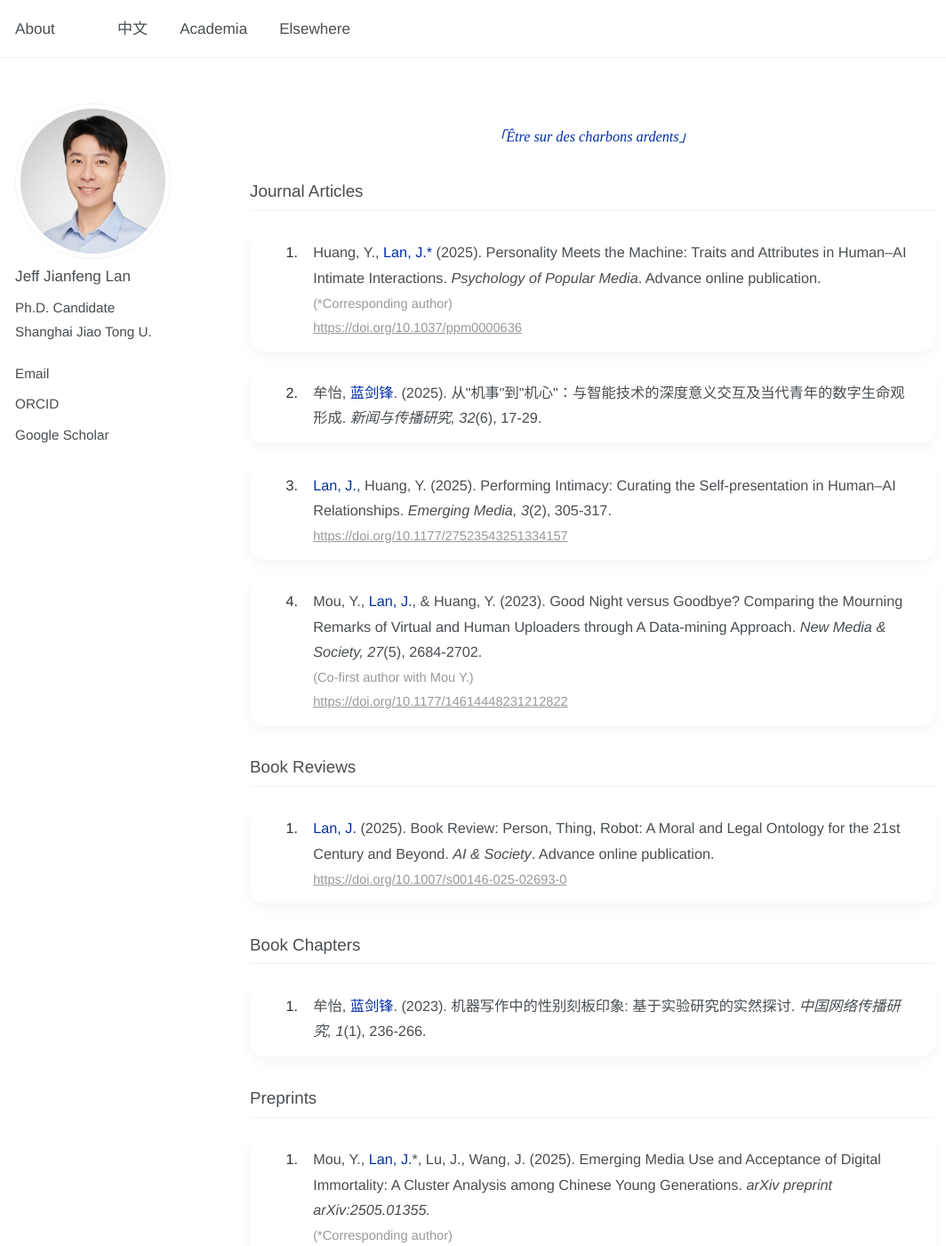
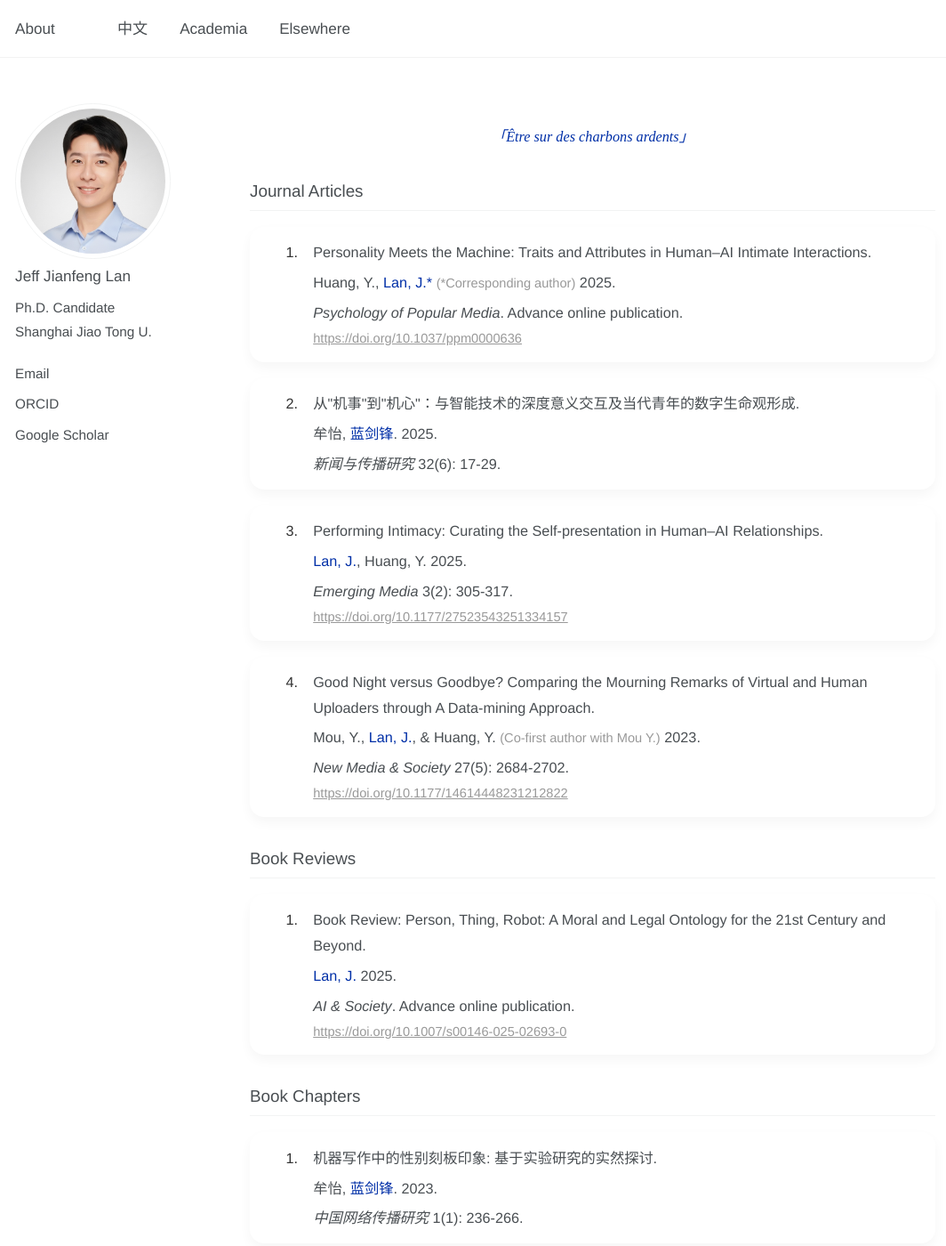
Before and after one commit to jianfenglan/jianfenglan.github.io, a Jekyll site: the page built from academia.md, in a window 1280 px wide and 1400 px high. Shown: the whole window at 89% size, without its empty margins (0-1064 px from the left). Built offline with Jekyll 4.4.1, drawn with Linux system fonts in a browser that asks for light colours; some of the changed text lies outside the part shown.

Commit message:
Update academia.md

```diff
--- a/academia.md
+++ b/academia.md
@@ -22,10 +21,10 @@ body {
 .publication-link,
 .auxiliary-text {
     color: #999;
-    font-size: 0.9em; /* 辅助信息字体可以略小 */
+    font-size: 0.9em;
     text-decoration: none;
     transition: color 0.2s ease;
-    display: block; /* 确保辅助文本独立一行 */
+    display: block;
     margin-top: 0.2rem;
     line-height: 1.6;
 }
@@ -84,13 +83,39 @@ h2 {
     overflow-wrap: break-word;
     word-break: break-word;
     font-size: 0.95em;
-    font-weight: 400; /* 取消加粗 */
+    font-weight: 400;
+}
+
+/* 新增：论文标题样式 */
+.publication-title {
+    display: block;
+    margin-bottom: 0.3rem;
+    line-height: 1.75;
+}
+
+/* 新增：作者行样式 */
+.publication-authors {
+    display: block;
+    line-height: 1.75;
+    margin-bottom: 0.3rem;
+}
+
+/* 新增：期刊信息行样式 */
+.publication-venue {
+    display: block;
+    line-height: 1.75;
 }
 
 /* 作者高亮：保持原有样式 */
 .my-name {
     color: #002FA7;
     font-weight: 400;
+}
+
+/* 新增：inline 辅助文本样式（用于通讯作者和共同一作标记）*/
+.auxiliary-text-inline {
+    color: #999;
+    font-size: 0.9em;
 }
 
 /* 4. Conference/Review 卡片样式：确保内容不加粗 */
@@ -107,37 +132,33 @@ h2 {
     border-radius: 12px;
     padding: 0.5rem 1rem;
     box-shadow: 0 4px 10px rgba(0, 0, 0, 0.04);
-    font-weight: 400; /* 取消加粗 */
+    font-weight: 400;
     font-size: 0.95em;
     line-height: 1.6;
 }
 
-/* 5. 无编号列表 - 关键修改：从 Grid 改为 Flex，实现内容自适应宽度 */
+/* 5. 无编号列表 */
 .no-counter-list {
-    display: flex; /* 改为 Flex 布局 */
-    flex-wrap: wrap; /* 允许卡片在一行内并排显示，空间不足时换行 */
-    gap: 1rem; /* 卡片之间的间距 */
+    display: flex;
+    flex-wrap: wrap;
+    gap: 1rem;
     margin-top: 1rem;
 }
 
-/* 无编号卡片样式 - 关键修改：移除 display: flex，让宽度由内容决定 */
+/* 无编号卡片样式 */
 .no-counter-card {
-    /* 移除原有的 display: flex; align-items: flex-start; */
     background: #fff;
     border: none;
     border-radius: 16px;
     padding: 0.8rem 1.2rem;
     box-shadow: 0 6px 14px rgba(0, 0, 0, 0.04);
     line-height: 1.75;
-    /* 允许卡片宽度根据内容自适应 */
     width: auto;
-    /* 确保内部内容块正确显示 */
     display: block;
 }
 
 /* 无编号内容 */
 .no-counter-content {
-    /* 移除 flex: 1; min-width: 0; 等 Flex 相关属性 */
     word-wrap: break-word;
     overflow-wrap: break-word;
     word-break: break-word;
@@ -147,11 +168,10 @@ h2 {
 
 /* 第一行/主标题样式：取消加粗，恢复正常字重 */
 .no-counter-content .first-line {
-    font-weight: 400; /* 恢复正常字重 */
+    font-weight: 400;
     display: block;
     line-height: 1.75;
 }
-
 
 /* 6. 移动端优化 */
 @media (max-width: 768px) {
@@ -171,7 +191,7 @@ h2 {
 .quote-style {
     font-family: 'Times New Roman', serif;
     font-style: italic;
-    color: #002fa7; /* 克莱因蓝 */
+    color: #002fa7;
     text-align: center;
     font-size: 0.95em;
     margin-top: 1.5rem;
@@ -186,24 +206,32 @@ h2 {
 <div class="publication-list">
     <div class="publication-card">
         <div class="publication-content">
-            Huang, Y., <span class="my-name">Lan, J.*</span> (2025). Personality Meets the Machine: Traits and Attributes in Human–AI Intimate Interactions. <em>Psychology of Popular Media</em>. Advance online publication. <span class="auxiliary-text">(*Corresponding author)</span>
+            <span class="publication-title">Personality Meets the Machine: Traits and Attributes in Human–AI Intimate Interactions.</span>
+            <span class="publication-authors">Huang, Y., <span class="my-name">Lan, J.*</span> <span class="auxiliary-text-inline">(*Corresponding author)</span> 2025.</span>
+            <span class="publication-venue"><em>Psychology of Popular Media</em>. Advance online publication.</span>
             <a href="https://doi.org/10.1037/ppm0000636" class="publication-link" target="_blank">https://doi.org/10.1037/ppm0000636</a>
         </div>
     </div>
     <div class="publication-card">
         <div class="publication-content">
-            牟怡, <span class="my-name">蓝剑锋</span>. (2025). 从"机事"到"机心"：与智能技术的深度意义交互及当代青年的数字生命观形成. <em>新闻与传播研究, 32</em>(6), 17-29.
+            <span class="publication-title">从"机事"到"机心"：与智能技术的深度意义交互及当代青年的数字生命观形成.</span>
+            <span class="publication-authors">牟怡, <span class="my-name">蓝剑锋</span>. 2025.</span>
+            <span class="publication-venue"><em>新闻与传播研究</em> 32(6): 17-29.</span>
         </div>
     </div>
     <div class="publication-card">
         <div class="publication-content">
-            <span class="my-name">Lan, J.</span>, Huang, Y. (2025). Performing Intimacy: Curating the Self-presentation in Human–AI Relationships. <em>Emerging Media, 3</em>(2), 305-317.
-              <a href="https://doi.org/10.1177/27523543251334157" class="publication-link" target="_blank">https://doi.org/10.1177/27523543251334157</a>
+            <span class="publication-title">Performing Intimacy: Curating the Self-presentation in Human–AI Relationships.</span>
+            <span class="publication-authors"><span class="my-name">Lan, J.</span>, Huang, Y. 2025.</span>
+            <span class="publication-venue"><em>Emerging Media</em> 3(2): 305-317.</span>
+            <a href="https://doi.org/10.1177/27523543251334157" class="publication-link" target="_blank">https://doi.org/10.1177/27523543251334157</a>
         </div>
     </div>
     <div class="publication-card">
         <div class="publication-content">
-            Mou, Y., <span class="my-name">Lan, J.</span>, & Huang, Y. (2023). Good Night versus Goodbye? Comparing the Mourning Remarks of Virtual and Human Uploaders through A Data-mining Approach. <em>New Media & Society, 27</em>(5), 2684-2702. <span class="auxiliary-text">(Co-first author with Mou Y.)</span>
+            <span class="publication-title">Good Night versus Goodbye? Comparing the Mourning Remarks of Virtual and Human Uploaders through A Data-mining Approach.</span>
+            <span class="publication-authors">Mou, Y., <span class="my-name">Lan, J.</span>, & Huang, Y. <span class="auxiliary-text-inline">(Co-first author with Mou Y.)</span> 2023.</span>
+            <span class="publication-venue"><em>New Media & Society</em> 27(5): 2684-2702.</span>
             <a href="https://doi.org/10.1177/14614448231212822" class="publication-link" target="_blank">https://doi.org/10.1177/14614448231212822</a>
         </div>
     </div>
@@ -213,8 +241,10 @@ h2 {
 <div class="publication-list">
     <div class="publication-card">
         <div class="publication-content">
-           <span class="my-name">Lan, J.</span> (2025). Book Review: Person, Thing, Robot: A Moral and Legal Ontology for the 21st Century and Beyond. <em>AI & Society</em>. Advance online publication.
-                <a href="https://doi.org/10.1007/s00146-025-02693-0" class="publication-link" target="_blank">https://doi.org/10.1007/s00146-025-02693-0</a>
+            <span class="publication-title">Book Review: Person, Thing, Robot: A Moral and Legal Ontology for the 21st Century and Beyond.</span>
+            <span class="publication-authors"><span class="my-name">Lan, J.</span> 2025.</span>
+            <span class="publication-venue"><em>AI & Society</em>. Advance online publication.</span>
+            <a href="https://doi.org/10.1007/s00146-025-02693-0" class="publication-link" target="_blank">https://doi.org/10.1007/s00146-025-02693-0</a>
         </div>
     </div>
 </div>
@@ -223,7 +253,9 @@ h2 {
 <div class="publication-list">
     <div class="publication-card">
         <div class="publication-content">
-            牟怡, <span class="my-name">蓝剑锋</span>. (2023). 机器写作中的性别刻板印象: 基于实验研究的实然探讨. <em>中国网络传播研究, 1</em>(1), 236-266.
+            <span class="publication-title">机器写作中的性别刻板印象: 基于实验研究的实然探讨.</span>
+            <span class="publication-authors">牟怡, <span class="my-name">蓝剑锋</span>. 2023.</span>
+            <span class="publication-venue"><em>中国网络传播研究</em> 1(1): 236-266.</span>
         </div>
     </div>
 </div>
@@ -232,13 +264,17 @@ h2 {
 <div class="publication-list">
     <div class="publication-card">
         <div class="publication-content">
-            Mou, Y., <span class="my-name">Lan, J.</span>*, Lu, J., Wang, J. (2025). Emerging Media Use and Acceptance of Digital Immortality: A Cluster Analysis among Chinese Young Generations. <em>arXiv preprint arXiv:2505.01355.</em><span class="auxiliary-text">(*Corresponding author)</span>
+            <span class="publication-title">Emerging Media Use and Acceptance of Digital Immortality: A Cluster Analysis among Chinese Young Generations.</span>
+            <span class="publication-authors">Mou, Y., <span class="my-name">Lan, J.</span>*, Lu, J., Wang, J. <span class="auxiliary-text-inline">(*Corresponding author)</span> 2025.</span>
+            <span class="publication-venue"><em>arXiv preprint arXiv:2505.01355.</em></span>
             <a href="https://doi.org/10.48550/arXiv.2505.01355" class="publication-link" target="_blank">https://doi.org/10.48550/arXiv.2505.01355</a>
         </div>
     </div>
     <div class="publication-card">
         <div class="publication-content">
-            <span class="my-name">Lan, J.</span>, Huang, Y. (2025). Between Filters and Feeds: Investigating Douyin and WeChat's Influence on Chinese Adolescent Body Image. <em>arXiv preprint arXiv:2507.17755.</em>
+            <span class="publication-title">Between Filters and Feeds: Investigating Douyin and WeChat's Influence on Chinese Adolescent Body Image.</span>
+            <span class="publication-authors"><span class="my-name">Lan, J.</span>, Huang, Y. 2025.</span>
+            <span class="publication-venue"><em>arXiv preprint arXiv:2507.17755.</em></span>
             <a href="https://doi.org/10.48550/arXiv.2507.17755" class="publication-link" target="_blank">https://doi.org/10.48550/arXiv.2507.17755</a>
         </div>
     </div>
@@ -287,7 +323,6 @@ h2 {
         </div>
     </div>
 </div>
-
 
 <h2>Peer Review for Journal</h2>
 <div class="conference-grid">
```
Also changed, not shown: other parts of academia.md (+0 -1 lines).
